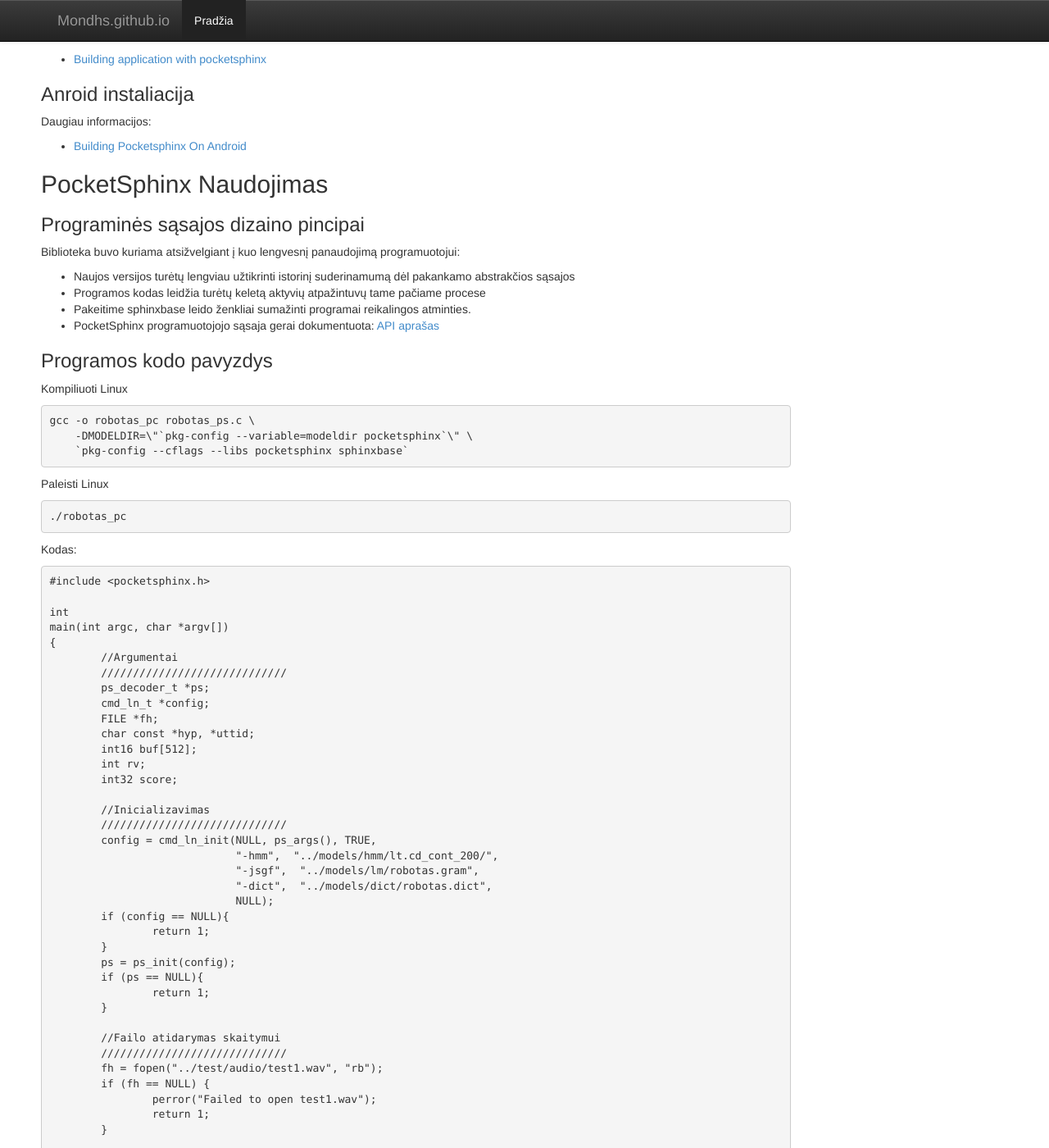
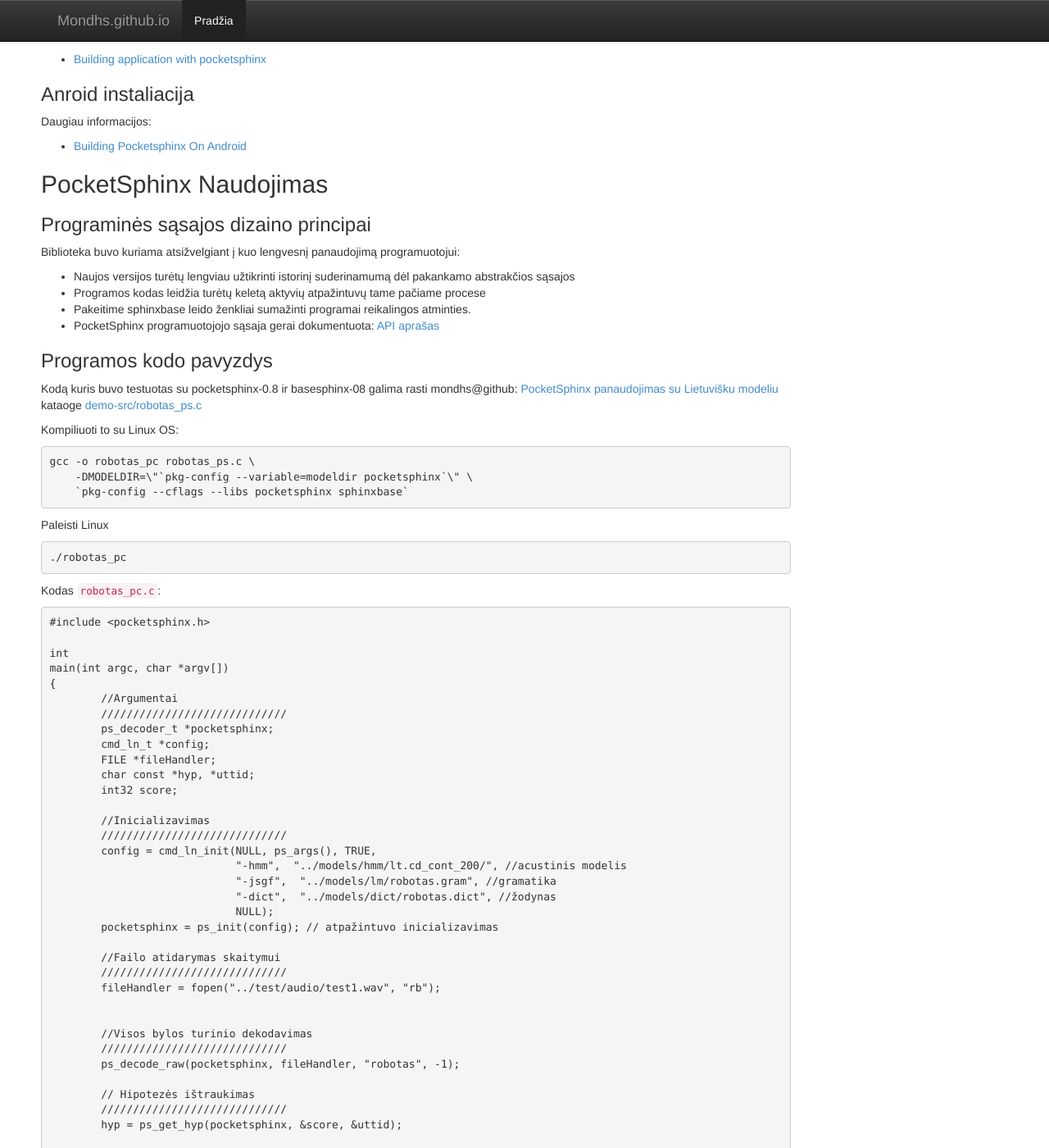
Before and after one commit to mondhs/mondhs.github.io, a Jekyll site: the page built from _posts/2013-09-20-lt-howto-pocketsphinx.markdown, in a window 1280 px wide and 1400 px high, scrolled down 803 px. Shown: the whole window at 82% size. Built offline with Jekyll 4.4.1, drawn with Linux system fonts in a browser that asks for light colours; nearby versions of some CDN libraries; library files that are not in the unit come from our copies; Markdown is read by kramdown in place of the engine named in the settings; some of the changed text lies outside the part shown.

Commit message:
some fixed in howto-pocketsphinx

````diff
--- a/_posts/2013-09-20-lt-howto-pocketsphinx.markdown
+++ b/_posts/2013-09-20-lt-howto-pocketsphinx.markdown
@@ -58,7 +58,7 @@
 PocketSphinx Naudojimas
 ----------------------
 
-### Programinės sąsajos dizaino pincipai
+### Programinės sąsajos dizaino principai
 
 Biblioteka buvo kuriama atsižvelgiant į kuo lengvesnį panaudojimą
 programuotojui:
@@ -74,7 +74,12 @@
 
 ### Programos kodo pavyzdys
 
-Kompiliuoti Linux
+Kodą kuris buvo testuotas su pocketsphinx-0.8 ir basesphinx-08 galima
+rasti mondhs@github: [PocketSphinx panaudojimas su Lietuvišku
+modeliu][url-lt-pocketsphinx-tutorial] kataoge
+[demo-src/robotas_ps.c](https://github.com/mondhs/lt-pocketsphinx-tutorial/blob/master/impl/demo-src/robotas_ps.c)
+
+Kompiliuoti to su Linux OS:
 
 ```
 gcc -o robotas_pc robotas_ps.c \
@@ -88,7 +93,7 @@
 ./robotas_pc
 ```
 
-Kodas:
+Kodas `robotas_pc.c`:
 
 ```
 #include <pocketsphinx.h>
@@ -98,55 +103,40 @@
 {
 	//Argumentai
 	/////////////////////////////
-	ps_decoder_t *ps;
+	ps_decoder_t *pocketsphinx;
 	cmd_ln_t *config;
-	FILE *fh;
+	FILE *fileHandler;
 	char const *hyp, *uttid;
-        int16 buf[512];
-	int rv;
 	int32 score;
 
 	//Inicializavimas
 	/////////////////////////////
 	config = cmd_ln_init(NULL, ps_args(), TRUE,
-			     "-hmm",  "../models/hmm/lt.cd_cont_200/",
-			     "-jsgf",  "../models/lm/robotas.gram",
-			     "-dict",  "../models/dict/robotas.dict",
+			     "-hmm",  "../models/hmm/lt.cd_cont_200/", //acustinis modelis
+			     "-jsgf",  "../models/lm/robotas.gram", //gramatika
+			     "-dict",  "../models/dict/robotas.dict", //žodynas
 			     NULL);
-	if (config == NULL){
-		return 1;
-	}
-	ps = ps_init(config);
-	if (ps == NULL){
-		return 1;
-	}
+	pocketsphinx = ps_init(config); // atpažintuvo inicializavimas
 
 	//Failo atidarymas skaitymui
 	/////////////////////////////
-	fh = fopen("../test/audio/test1.wav", "rb");
-	if (fh == NULL) {
-		perror("Failed to open test1.wav");
-		return 1;
-	}
+	fileHandler = fopen("../test/audio/test1.wav", "rb");
+
 
 	//Visos bylos turinio dekodavimas
 	/////////////////////////////
-	rv = ps_decode_raw(ps, fh, "robotas", -1);
-	if (rv < 0){
-		return 1;
-	}
+	ps_decode_raw(pocketsphinx, fileHandler, "robotas", -1);
+
 	// Hipotezės ištraukimas
 	/////////////////////////////
-	hyp = ps_get_hyp(ps, &score, &uttid);
-	if (hyp == NULL){
-		return 1;
-	}
+	hyp = ps_get_hyp(pocketsphinx, &score, &uttid);
+
 	printf("Atpažinimo hipotezė: %s\n", hyp);
 
 	// Bylos uždarymas
 	/////////////////////////////
-	fclose(fh);
-    ps_free(ps);
+	fclose(fileHandler);
+    ps_free(pocketsphinx);
 	return 0;
 }
 ```
@@ -157,3 +147,4 @@
 [url-pocketSphinx-android]: http://cmusphinx.sourceforge.net/2011/05/building-pocketsphinx-on-android/   "Building Pocketsphinx On Android"
 [url-pocketSphinx-download]: http://cmusphinx.sourceforge.net/wiki/download "CMU Sphinx Downloads"
 [url-pocketSphinx-api]: http://cmusphinx.sourceforge.net/api/pocketsphinx/  "api pocketsphinx"
+[url-lt-pocketsphinx-tutorial]: https://github.com/mondhs/lt-pocketsphinx-tutorial/tree/master/impl  "LT Pocketsphinx apmokymas(Mondhs)"
````
